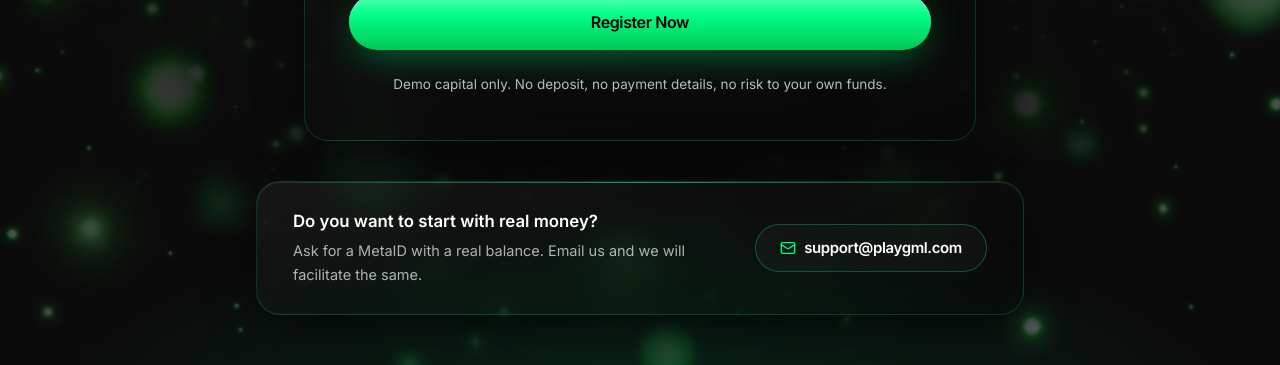
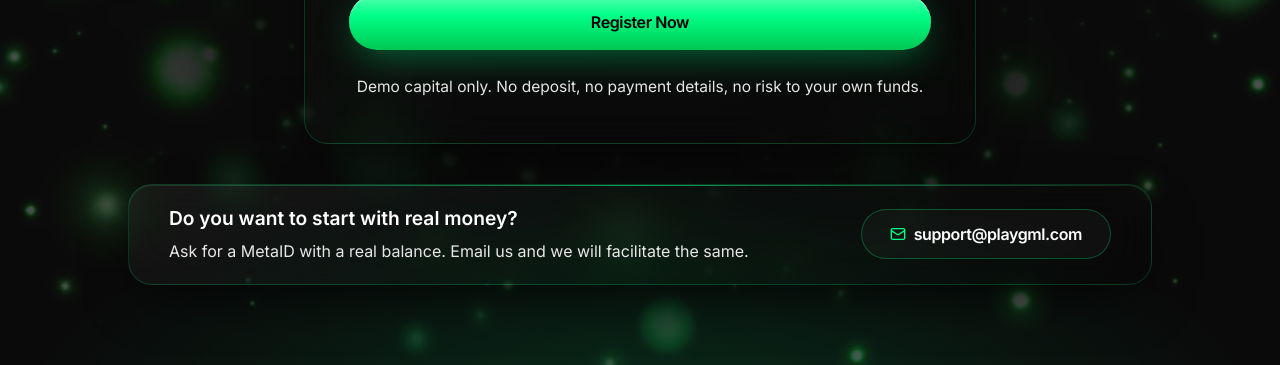
Before and after one commit to kunjatgoc/GMCL-Evert, a React (Vite) app in the folder LandingPage-Final/: page / in a window 1280 px wide. Shown: the part 3660-4025 px from the top of the page. Built offline with nearby package versions, Linux system fonts and the light colour scheme; no server answers; the HTML template or start-up script is replaced by a standard one.

Commit message:
style: size the real-money card and lift the fine print

```diff
--- a/LandingPage-Final/src/components/RealMoneyCta.tsx
+++ b/LandingPage-Final/src/components/RealMoneyCta.tsx
@@ -11,13 +11,13 @@
  */
 export function RealMoneyCta() {
   return (
-    <SectionReveal className="mx-auto mt-10 max-w-3xl">
-      <div className="glass glass-lip relative flex flex-col items-start gap-5 overflow-hidden rounded-3xl px-7 py-6 sm:flex-row sm:items-center sm:justify-between sm:gap-8 sm:px-9 sm:py-7">
+    <SectionReveal className="mx-auto mt-10 max-w-5xl">
+      <div className="glass glass-lip relative flex flex-col items-start gap-4 overflow-hidden rounded-3xl px-7 py-5 sm:flex-row sm:items-center sm:justify-between sm:gap-10 sm:px-10 sm:py-5">
         <div>
-          <p className="text-[1.05rem] font-semibold leading-snug text-white">
+          <p className="text-[1.2rem] font-semibold leading-snug text-white">
             Do you want to start with real money?
           </p>
-          <p className="mt-1.5 text-[14.5px] leading-relaxed text-[#E4EAE7]/75">
+          <p className="mt-1.5 text-[16px] leading-relaxed text-white/90">
             Ask for a MetaID with a real balance. Email us and we will
             facilitate the same.
           </p>
@@ -25,7 +25,7 @@
 
         <a
           href={`mailto:${EMAIL}`}
-          className="inline-flex shrink-0 items-center gap-2 whitespace-nowrap rounded-full border border-[rgba(0,255,135,0.28)] bg-white/[0.03] px-6 py-3 text-[15px] font-semibold tracking-tight text-white transition-[background-color,border-color] duration-300 ease-[cubic-bezier(0.16,1,0.3,1)] hover:border-[rgba(0,255,135,0.5)] hover:bg-white/[0.07]"
+          className="inline-flex shrink-0 items-center gap-2 whitespace-nowrap rounded-full border border-[rgba(0,255,135,0.28)] bg-white/[0.03] px-7 py-3 text-[16px] font-semibold tracking-tight text-white transition-[background-color,border-color] duration-300 ease-[cubic-bezier(0.16,1,0.3,1)] hover:border-[rgba(0,255,135,0.5)] hover:bg-white/[0.07]"
         >
           <Mail className="size-4 text-[#00FF87]" aria-hidden />
           {EMAIL}
--- a/LandingPage-Final/src/components/RegistrationForm.tsx
+++ b/LandingPage-Final/src/components/RegistrationForm.tsx
@@ -261,7 +261,7 @@
                   )}
                 </GlowButton>
 
-                <p className="pt-1 text-center text-[13.5px] leading-relaxed text-[#E4EAE7]/80">
+                <p className="pt-1 text-center text-[15.5px] leading-relaxed text-white/90">
                   Demo capital only. No deposit, no payment details, no risk to
                   your own funds.
                 </p>
```
